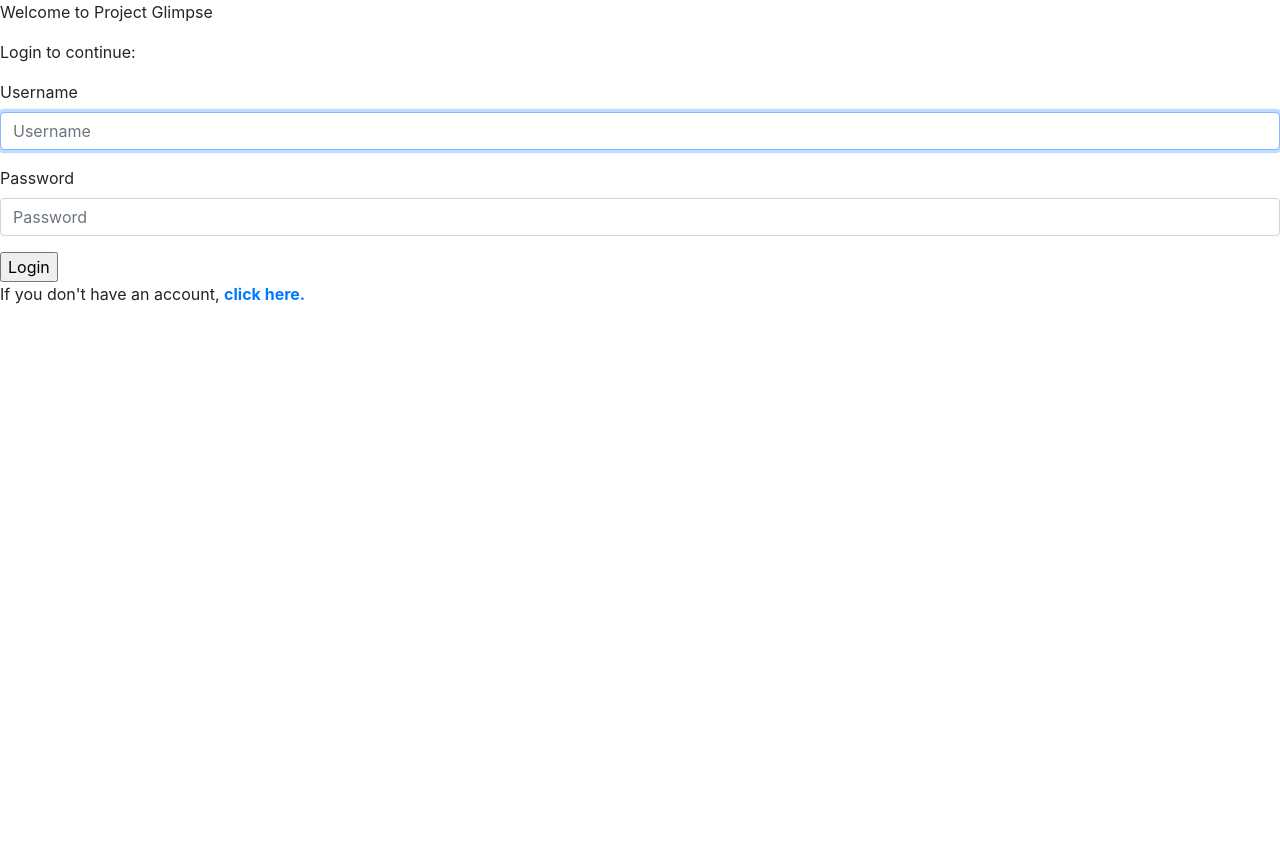
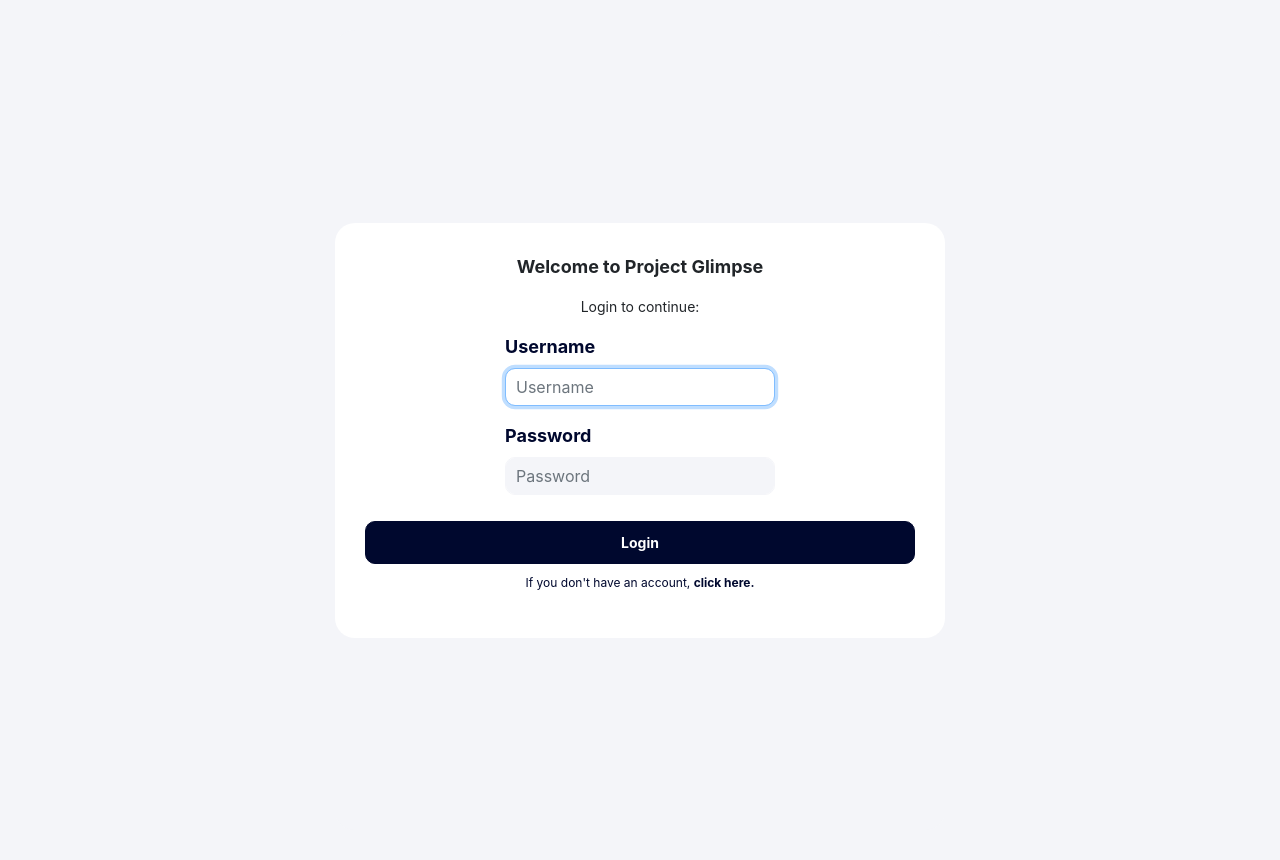
Before and after one commit to g90tony/project-glimpse, a Django app: page /accounts/login/ in a window 1280 px wide. Before the commit the page ends 304 px from the top, so only its background shows below. Run offline with Django 3.2, Linux system fonts and the light colour scheme; parts of the project's set-up code (start-up, migrations or seed data) failed here and were passed over; some libraries are stand-ins or nearby versions.

Commit message:
added static css and javascript files

```diff
--- /dev/null
+++ b/projects/static/css/authentication.css
@@ -0,0 +1,114 @@
+body {
+  background-color: #f4f5f9;
+  padding: 30px;
+}
+
+.auth-form-container {
+  display: flex;
+  flex-direction: column;
+  justify-content: center;
+  align-items: center;
+
+  border-radius: 20px;
+  width: 50%;
+  margin: 0 auto;
+  min-height: 100vh;
+  height: max-content;
+  max-height: 100vh;
+
+  background-color: #f4f5f9;
+}
+
+.auth-form {
+  display: flex;
+  flex-direction: column;
+  justify-content: center;
+  align-items: center;
+
+  height: 100%;
+  width: 100%;
+  padding: 30px;
+  border-radius: 20px;
+
+  background-color: #ffffff;
+}
+
+.auth-form-header {
+  font-size: 18px;
+  text-align: center;
+  font-weight: 700;
+}
+
+.auth-form-body {
+  font-size: 14px;
+  text-align: center;
+}
+
+.auth-form input {
+  width: 100% !important;
+  padding: 10px;
+  border-radius: 10px;
+  border: #f4f5f9 1px solid;
+  background-color: #f4f5f9;
+}
+
+.submit-button {
+  margin: 10px;
+  border-radius: 10px;
+  background-color: #00082e !important;
+  border: solid 1px #00082e !important;
+  color: #ffffff !important;
+  font-weight: 700;
+  padding: 7px;
+  font-size: 14px;
+  text-align: center;
+}
+
+.submit-button:hover {
+  margin: 10px;
+  border-radius: 10px;
+  background-color: #ffffff !important;
+  border: solid 1px #ffffff !important;
+  color: #00082e !important;
+  font-weight: 700;
+  padding: 7px;
+  font-size: 14px;
+  text-align: center;
+}
+
+.auth-form label {
+  color: #00082e;
+  font-weight: 700;
+  font-size: 18px;
+  text-align: start;
+}
+
+.auth-link {
+  color: #00082e;
+  font-size: 12px;
+  text-align: center;
+}
+
+a {
+  text-decoration: none;
+  font-size: 12px;
+  color: #00082e;
+}
+a:hover {
+  text-decoration: none;
+  font-size: 12px;
+  color: #00082e;
+}
+
+@media screen and (max-width: 768px) {
+  body {
+    padding: 10px;
+    margin: 10px 0;
+    height: max-content;
+  }
+  .auth-form-container {
+    width: 100%;
+    height: 100%;
+    flex-direction: row;
+  }
+}
--- a/projects/static/css/components.css
+++ b/projects/static/css/components.css
@@ -164,10 +164,9 @@
 }
 
 .feed-item-image {
-  height: 50%;
+  height: 300px !important;
   width: 100%;
   object-fit: cover;
-  object-position: top;
 }
 
 .feed-item-details {
```
Also changed, not shown: projects/static/css/layout.css (+7 -6 lines), projects/static/js/form_submits.js (added, +63 -0 lines).
